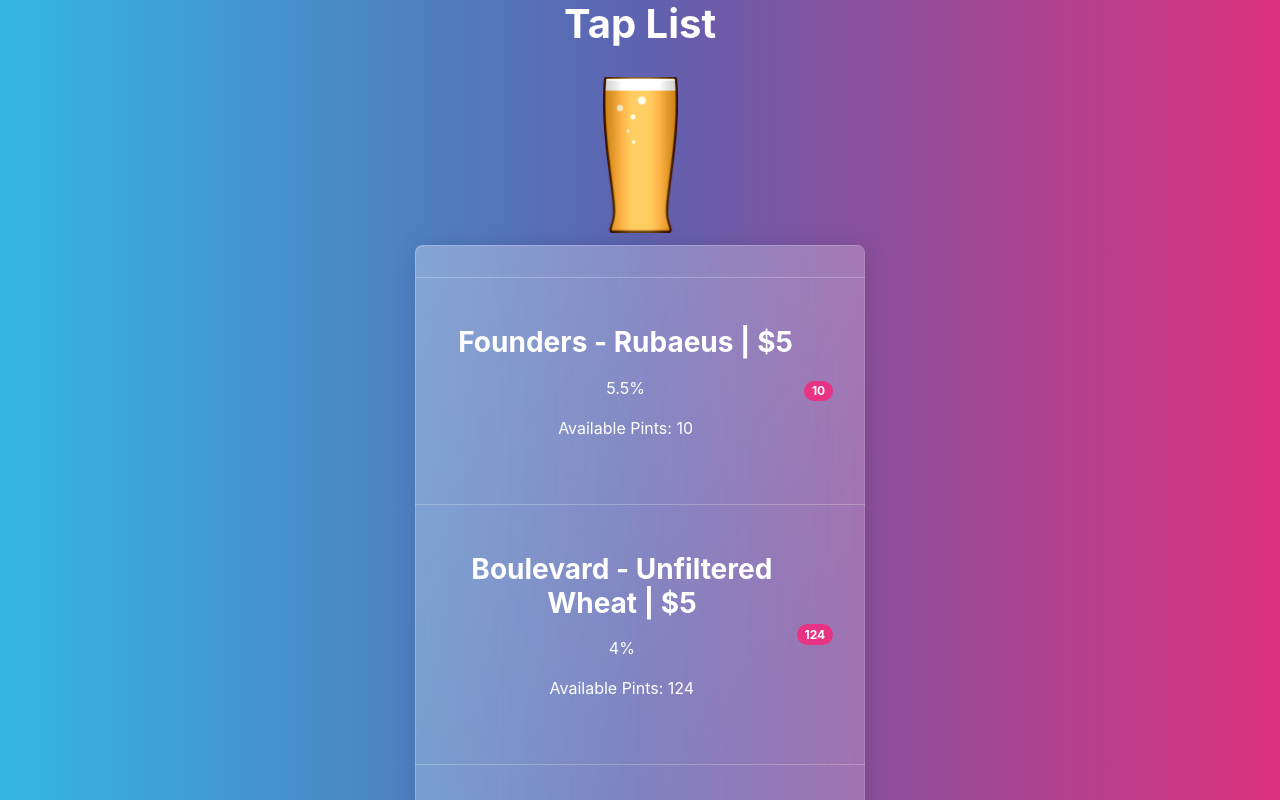
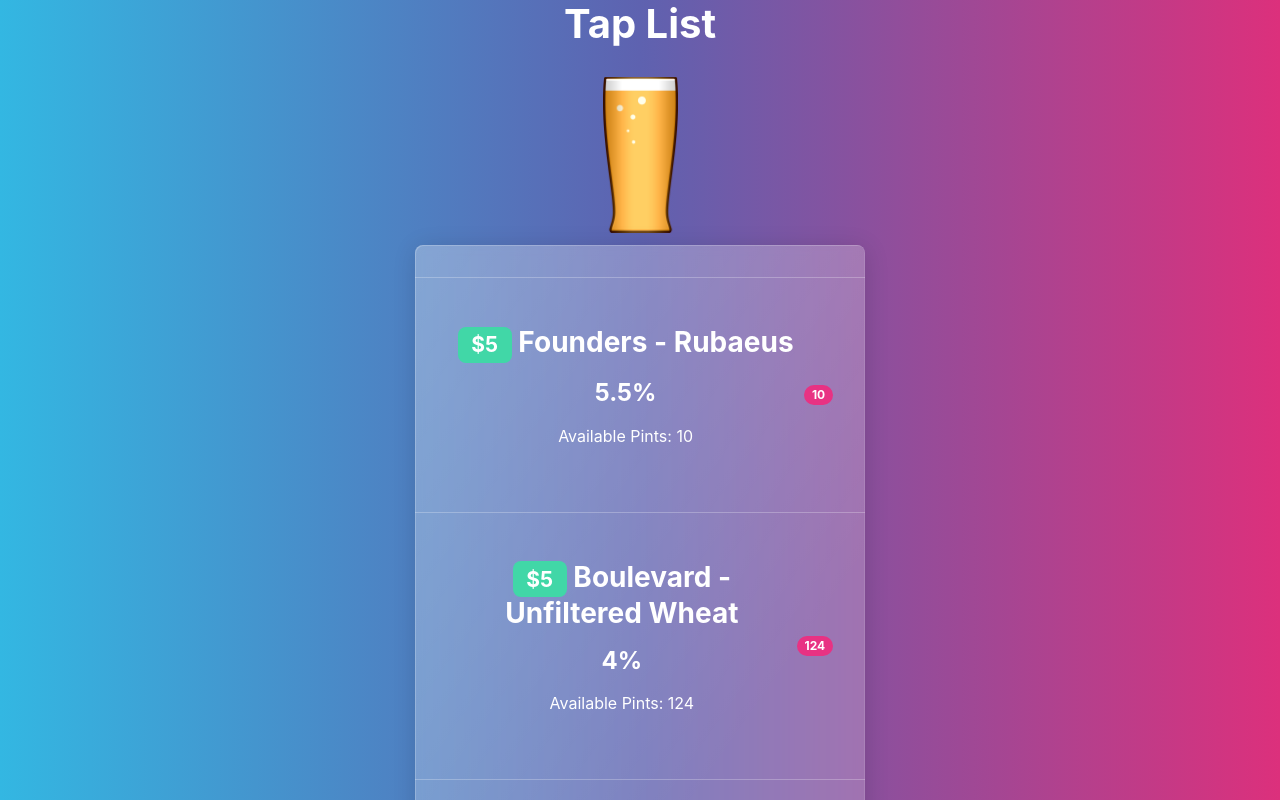
Before and after one commit to ChristenWeston/tap-room, a React (Create React App) app: page / in a window 1280 px wide. Shown: the top 800 px of the page. Built offline with nearby package versions, Linux system fonts and the light colour scheme.

Commit message:
Added in Price Badge

```diff
--- a/src/components/Tap.js
+++ b/src/components/Tap.js
@@ -5,14 +5,14 @@
   const pintsCheck = props.availablePints === 0 ? "Keg Empty" : props.availablePints;
   return (
     <React.Fragment>
-  <li class="list-group-item d-flex justify-content-between align-items-center">
+  <li className="list-group-item list-group-item-action d-flex justify-content-between align-items-center">
     <hr />
     <div onClick= {() => props.whenTapClicked(props.id)}>
-      <h3>{props.brand} - {props.name} | ${props.price} </h3>
-      <p>{props.alcoholContent}%</p>
+      <h3><span className="badge bg-success">${props.price}</span>  {props.brand} - {props.name} </h3>
+      <h4>{props.alcoholContent}%</h4>
       <p>Available Pints: {pintsCheck}</p>
     </div>
-    <span class="badge bg-primary rounded-pill">{pintsCheck}</span>
+    <span className="badge bg-primary rounded-pill">{pintsCheck}</span>
   </li>
 
 
```
